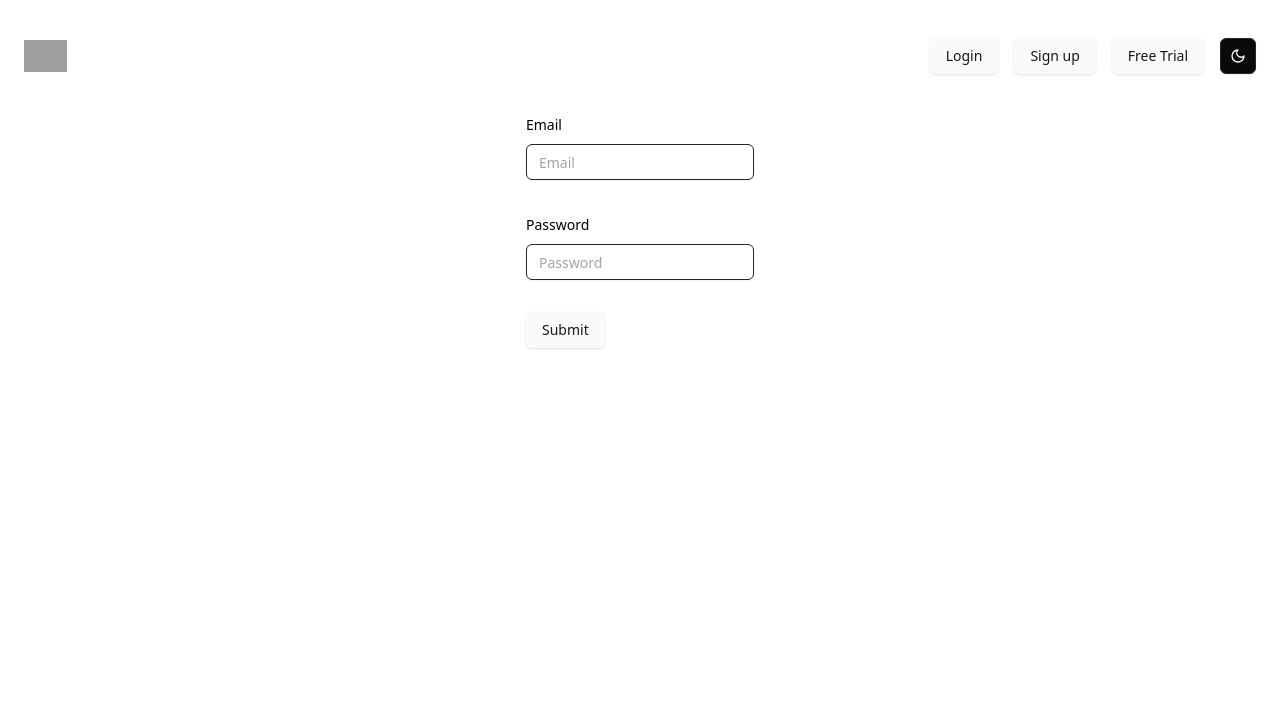
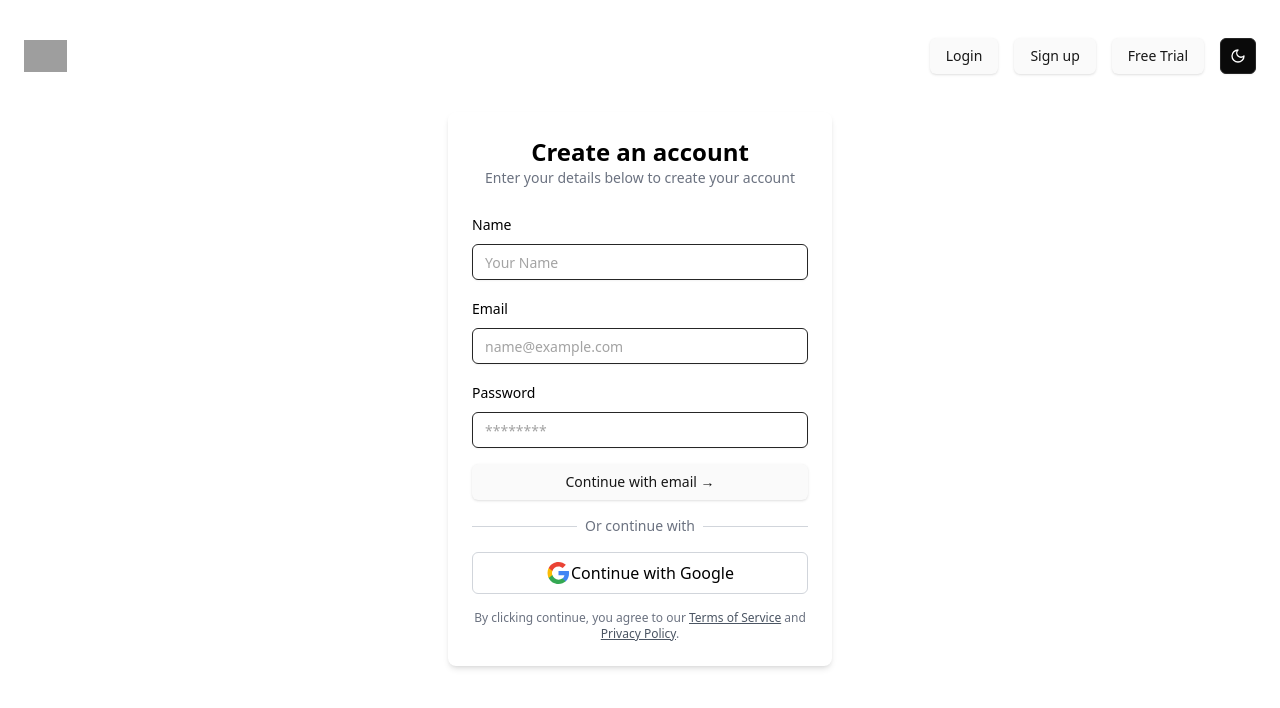
Before and after one commit to rajnishsingh1997/MegaProject, a React (Vite) app in the folder Front-End/: page /v1/auth/signup in a window 1280 px wide. Shown: the top 708 px of the page. Built offline with nearby package versions, Linux system fonts and the light colour scheme; grey boxes are pictures that could not be loaded.

Commit message:
Fixed form

```diff
--- a/Front-End/package.json
+++ b/Front-End/package.json
@@ -30,6 +30,7 @@
     "react-dropzone": "^14.3.5",
     "react-hook-form": "^7.54.1",
     "react-icons": "^5.4.0",
+    "react-router-dom": "^7.0.2",
     "tailwind-merge": "^2.5.5",
     "tailwindcss-animate": "^1.0.7",
     "yup": "^1.4.0",
--- a/Front-End/src/App.tsx
+++ b/Front-End/src/App.tsx
@@ -1,18 +1,23 @@
 import Navbar from "./components/Navbar";
-import Signup from "./Pages/Sign-Up-Page/Signup";
-// import UploadArea from "./components/upload/UploadArea";
-import Login from "./Pages/Login-page/Login";
+import UploadArea from "./components/upload/UploadArea";
+import Login from "./pages/Login-Page/Login";
+import Signup from "./pages/Sign-Up-Page/Signup";
 
+import { BrowserRouter, Routes, Route } from "react-router";
 
 function App() {
   return (
     <div className="flex flex-col ">
-      <div className="text-white p-6">
-        <Navbar />
-      </div>
-      <div className="flex-1 flex items-center justify-center">
-        <Login/>
-      </div>
+      <BrowserRouter>
+        <div className="text-white p-6">
+          <Navbar />
+        </div>
+        <Routes>
+          <Route path="/" element={<UploadArea />} />
+          <Route path="/v1/auth/signup" element={<Signup />} />
+          <Route path="/v1/auth/login" element={<Login/>} />
+        </Routes>
+      </BrowserRouter>
     </div>
   );
 }
--- a/Front-End/src/components/Navbar.tsx
+++ b/Front-End/src/components/Navbar.tsx
@@ -1,7 +1,10 @@
 import { ModeToggle } from "./mode-toggle";
 import { Button } from "./ui/button";
 import { memo } from "react";
+import { useNavigate } from "react-router-dom";
+
 const Navbar = () => {
+  const navigate = useNavigate();
   return (
     <div>
       <div className="relative">
@@ -17,10 +20,9 @@ const Navbar = () => {
             </a>
           </div>
 
-
           <div className="flex items-center space-x-4">
-            <Button>Login</Button>
-            <Button>Sign up</Button>
+            <Button onClick={() => navigate("/v1/auth/login")}>Login</Button>
+            <Button onClick={() => navigate("/v1/auth/signup")}>Sign up</Button>
             <Button>Free Trial</Button>
             <ModeToggle />
           </div>
--- a/Front-End/src/pages/Login-page/Login.tsx
+++ b/Front-End/src/pages/Login-page/Login.tsx
@@ -18,7 +18,7 @@ import { toast } from "@/hooks/use-toast";
 const Login = () => {
   const formSchema = z.object({
     email: z.string().email(),
-    password: z.string().min(8),
+    password: z.string().min(8 ,{message:"Password is required"}),
   });
 
   const form = useForm<z.infer<typeof formSchema>>({
@@ -46,7 +46,7 @@ const Login = () => {
         });
       }
     } catch (err: any) {
-      console.log(err)
+      console.log(err);
       toast({
         title: "Failed To Login",
         description: "Invalid credentials, Please check your Email and Password",
@@ -55,8 +55,11 @@ const Login = () => {
   }
 
   return (
+    <div className="flex items-center justify-center">
+      <div className="w-full max-w-md bg-white p-6 rounded-md shadow-md">
+        <h2 className="text-2xl font-semibold text-center mb-4">Login</h2>
         <Form {...form}>
-      <form onSubmit={form.handleSubmit(onSubmit)} className="space-y-8">
+          <form onSubmit={form.handleSubmit(onSubmit)} className="space-y-6">
             <FormField
               control={form.control}
               name="email"
@@ -66,7 +69,6 @@ const Login = () => {
                   <FormControl>
                     <Input placeholder="Email" {...field} />
                   </FormControl>
-
                   <FormMessage />
                 </FormItem>
               )}
@@ -78,15 +80,19 @@ const Login = () => {
                 <FormItem>
                   <FormLabel>Password</FormLabel>
                   <FormControl>
-                <Input placeholder="Password" {...field} />
+                    <Input placeholder="Password" type="password" {...field} />
                   </FormControl>
                   <FormMessage />
                 </FormItem>
               )}
             />
-        <Button type="submit">Submit</Button>
+            <Button type="submit" className="w-full">
+              Submit
+            </Button>
           </form>
         </Form>
+      </div>
+    </div>
   );
 };
 
--- a/Front-End/src/pages/Sign-Up-Page/Signup.tsx
+++ b/Front-End/src/pages/Sign-Up-Page/Signup.tsx
@@ -1,110 +1,157 @@
+import React from "react";
+import { z } from "zod";
+import { zodResolver } from "@hookform/resolvers/zod";
+import { useForm } from "react-hook-form";
+import {
+  Form,
+  FormControl,
+  FormDescription,
+  FormField,
+  FormItem,
+  FormLabel,
+  FormMessage,
+} from "@/components/ui/form";
+import { Button } from "@/components/ui/button";
+import { Input } from "@/components/ui/input";
 import axios from "axios";
-import React, { useState } from "react";
-import { useForm } from "react-hook-form";
-import { z } from "zod";
-import { useToast } from "@/hooks/use-toast";
-import { Button } from "@/components/ui/button";
 
 const Signup = () => {
-  const {
-    register,
-    handleSubmit,
-    formState: { errors },
-  } = useForm<z.infer<typeof formSchema>>();
-
   const formSchema = z.object({
-    name: z.string().min(2).max(50),
-    email: z.string().min(2).max(50),
-    password: z.string().min(2).max(50),
+    name: z.string().min(3, "Name must be at least 3 characters").max(100),
+    email: z.string().email("Invalid email address"),
+    password: z
+      .string()
+      .min(8, "Password must be at least 8 characters")
+      .max(100),
   });
 
-  const allowedStatusCode = ["200", "201", "202", "204"];
+  const form = useForm<z.infer<typeof formSchema>>({
+    resolver: zodResolver(formSchema),
+    defaultValues: {
+      name: "",
+      email: "",
+      password: "",
+    },
+  });
 
-  const { toast } = useToast();
-
-
-  async function submitForm(value: any) {
-    const { name, email, password } = value;
-
-    if (!name || !email || !password) {
+  async function onSubmit(values: z.infer<typeof formSchema>) {
+    const { email, name, password } = values;
+    if (!email || !name || !password) {
       return;
     }
+
     try {
-      const response = await axios.post("http://localhost:3000/sign-up", value);
-      if (allowedStatusCode.includes(response.status.toString())) {
-        toast({
-          title: "Success",
-          description: "Your account has been created successfully!",
-        });
-      }
-    } catch (err: any) {
+      const response = await axios.post("http://localhost:3000/sign-up", values);
+    } catch (error) {
 
-      toast({
-        title: "User Already Exists",
-        description: err?.response?.data?.message,
-      });
     }
   }
+
   return (
-    <div className="flex justify-center items-center">
-      <form
-        className="w-full max-w-md bg-white p-6 rounded-lg shadow-md"
-        onSubmit={handleSubmit(submitForm)}
-      >
-        <label
-          htmlFor="name"
-          className="block text-sm font-medium text-gray-700 mb-1"
-        >
-          Name
-        </label>
-        <input
-          type="text"
-          {...register("name", { required: true })}
-          className="w-full p-2 border border-gray-300 rounded focus:outline-none focus:ring-2 focus:ring-blue-500"
-        />
-        {errors?.name && (
-          <p className="text-red-500 text-sm mt-1">Error: Name is required</p>
-        )}
+    <div className="flex items-center justify-center">
+      <div className="w-full max-w-sm bg-white p-6 rounded-lg shadow-md">
+        <div className="text-center mb-6">
+          <h1 className="text-2xl font-semibold">Create an account</h1>
+          <p className="text-sm text-gray-500">
+            Enter your details below to create your account
+          </p>
+        </div>
 
-        <label
-          htmlFor="email"
-          className="block text-sm font-medium text-gray-700 mt-4 mb-1"
-        >
-          Email
-        </label>
-        <input
-          type="email"
-          {...register("email", { required: true })}
-          className="w-full p-2 border border-gray-300 rounded focus:outline-none focus:ring-2 focus:ring-blue-500"
-        />
-        {errors?.email && (
-          <p className="text-red-500 text-sm mt-1">Error: Email is required</p>
-        )}
+        <Form {...form}>
+          <form onSubmit={form.handleSubmit(onSubmit)} className="space-y-4">
+            <FormField
+              control={form.control}
+              name="name"
+              render={({ field }) => (
+                <FormItem>
+                  <FormLabel>Name</FormLabel>
+                  <FormControl>
+                    <Input placeholder="Your Name" {...field} />
+                  </FormControl>
+                  <FormMessage />
+                </FormItem>
+              )}
+            />
 
-        <label
-          htmlFor="password"
-          className="block text-sm font-medium text-gray-700 mt-4 mb-1"
-        >
-          Password
-        </label>
-        <input
-          type="password"
-          {...register("password", { required: true })}
-          className="w-full p-2 border border-gray-300 rounded focus:outline-none focus:ring-2 focus:ring-blue-500"
-        />
-        {errors?.password && (
-          <p className="text-red-500 text-sm mt-1">
-            Error: Password is required
-          </p>
-        )}
+            <FormField
+              control={form.control}
+              name="email"
+              render={({ field }) => (
+                <FormItem>
+                  <FormLabel>Email</FormLabel>
+                  <FormControl>
+                    <Input placeholder="name@example.com" {...field} />
+                  </FormControl>
+                  <FormMessage />
+                </FormItem>
+              )}
+            />
 
-        <Button
-          type="submit"
-          className="w-full bg-blue-500 text-white py-2 px-4 rounded mt-6 hover:bg-blue-600 focus:outline-none focus:ring-2 focus:ring-blue-300"
-        >
-          Sign-up
-        </Button>
-      </form>
+            <FormField
+              control={form.control}
+              name="password"
+              render={({ field }) => (
+                <FormItem>
+                  <FormLabel>Password</FormLabel>
+                  <FormControl>
+                    <Input type="password" placeholder="********" {...field} />
+                  </FormControl>
+                  <FormMessage />
+                </FormItem>
+              )}
+            />
+
+            <Button type="submit" className="w-full">
+              Continue with email →
+            </Button>
+          </form>
+        </Form>
+
+        <div className="flex items-center my-4">
+          <div className="flex-grow border-t border-gray-300"></div>
+          <span className="mx-2 text-sm text-gray-500">Or continue with</span>
+          <div className="flex-grow border-t border-gray-300"></div>
+        </div>
+
+        <button className="w-full flex items-center justify-center border border-gray-300 rounded-md px-4 py-2 hover:bg-gray-100 focus:outline-none focus:ring-2 focus:ring-gray-400">
+          <svg
+            xmlns="http://www.w3.org/2000/svg"
+            width="25"
+            height="24"
+            fill="none"
+          >
+            <path
+              fill="#4285F4"
+              d="M23.06 12.25c0-.78-.07-1.53-.2-2.25H12.5v4.26h5.92c-.26 1.37-1.04 2.53-2.21 3.31v2.77h3.57c2.08-1.92 3.28-4.74 3.28-8.09"
+            ></path>
+            <path
+              fill="#34A853"
+              d="M12.5 23c2.97 0 5.46-.98 7.28-2.66l-3.57-2.77c-.98.66-2.23 1.06-3.71 1.06-2.86 0-5.29-1.93-6.16-4.53H2.68v2.84C4.49 20.53 8.2 23 12.5 23"
+            ></path>
+            <path
+              fill="#FBBC05"
+              d="M6.34 14.09c-.22-.66-.35-1.36-.35-2.09s.13-1.43.35-2.09V7.07H2.68C1.93 8.55 1.5 10.22 1.5 12s.43 3.45 1.18 4.93l2.85-2.22z"
+            ></path>
+            <path
+              fill="#EA4335"
+              d="M12.5 5.38c1.62 0 3.06.56 4.21 1.64l3.15-3.15C17.95 2.09 15.47 1 12.5 1 8.2 1 4.49 3.47 2.68 7.07l3.66 2.84c.87-2.6 3.3-4.53 6.16-4.53"
+            ></path>
+          </svg>
+          Continue with Google
+        </button>
+
+        <p className="mt-4 text-center text-xs text-gray-500">
+          By clicking continue, you agree to our{" "}
+          <a href="#" className="text-gray-600 underline">
+            Terms of Service
+          </a>{" "}
+          and{" "}
+          <a href="#" className="text-gray-600 underline">
+            Privacy Policy
+          </a>
+          .
+        </p>
+      </div>
     </div>
   );
 };
```
Also changed, not shown: 1 other file (tests, documents, lock files or other folders). Lines whose indentation alone changed are shown as unchanged.
